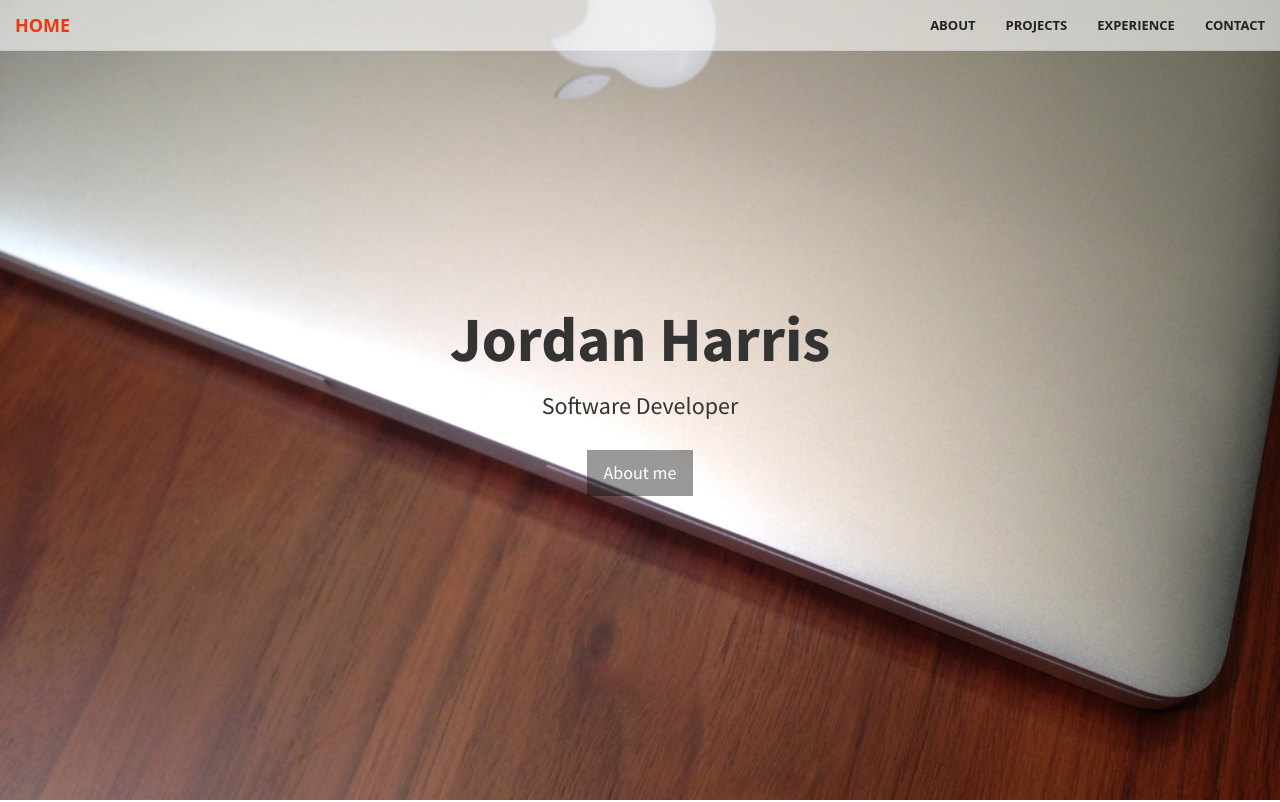
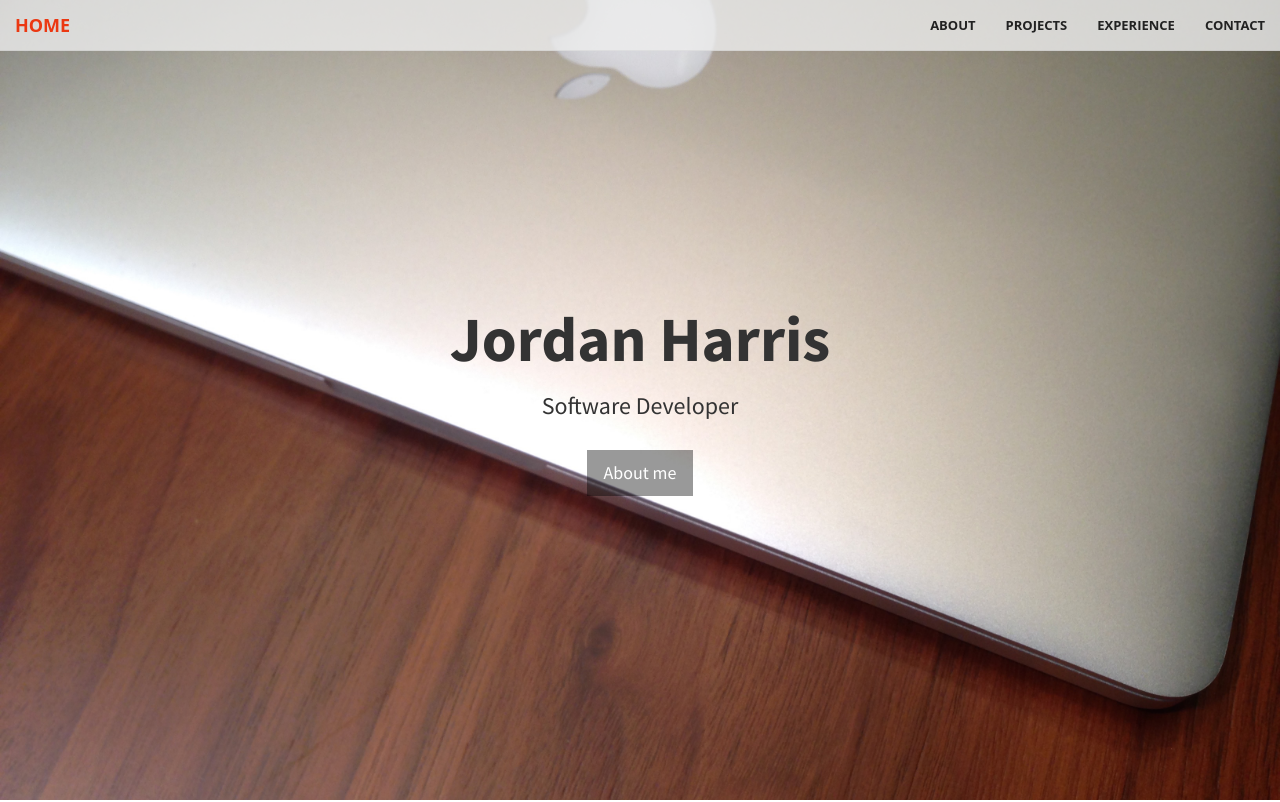
Before and after one commit to jtharris-dev/personal-website, a plain HTML site: page client/index.html in a window 1280 px wide. Shown: the top 802 px of the page. Drawn offline with Linux system fonts and the light colour scheme; files whose address does not match are found by name.

Commit message:
change navbar color and update readme

```diff
--- a/client/css/stylish-portfolio.css
+++ b/client/css/stylish-portfolio.css
@@ -1,9 +1,3 @@
-/*!
- * Start Bootstrap - Stylish Portfolio Bootstrap Theme (http://startbootstrap.com)
- * Code licensed under the Apache License v2.0.
- * For details, see http://www.apache.org/licenses/LICENSE-2.0.
- */
-
 /* Global Styles */
 
 html,
@@ -133,7 +127,7 @@ hr.small {
     border-color: rgba(34,34,34,.05);
     font-family: 'Open Sans','Helvetica Neue',Arial,sans-serif;
     background-color: #F0F0F0;
-    background:rgba(255,255,255,0.6);
+    background:rgba(238,238,238,0.8);
     -webkit-transition: all .35s;
     -moz-transition: all .35s;
     transition: all .35s;
```
Also changed, not shown: 1 other file.
